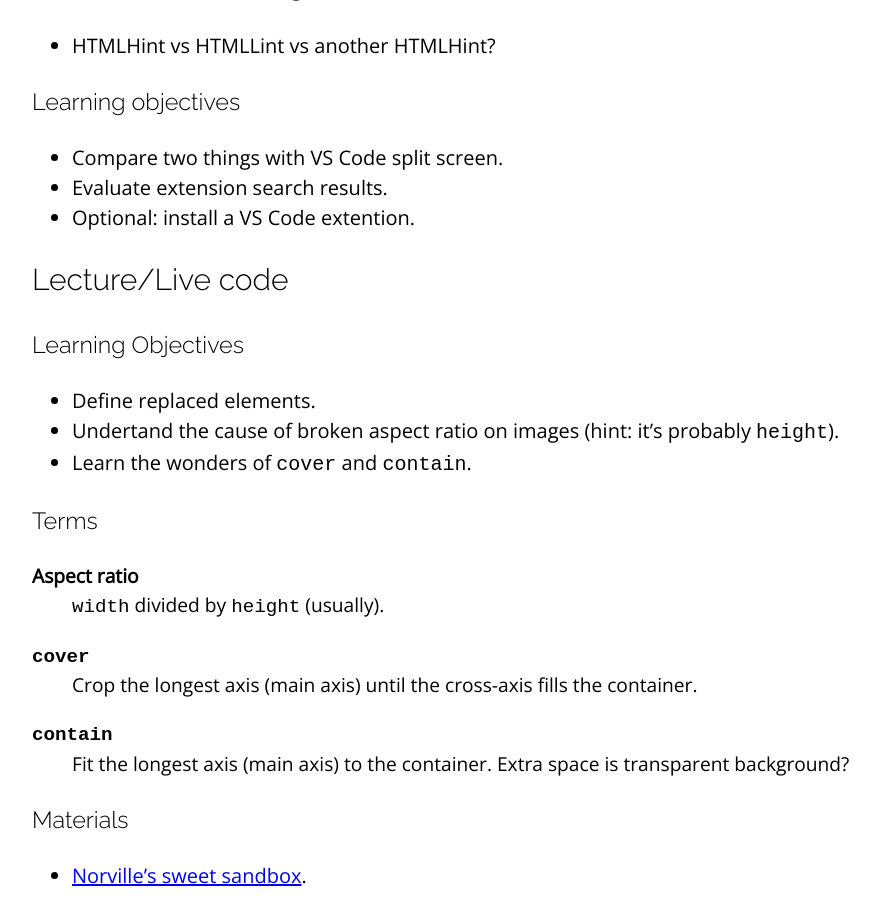
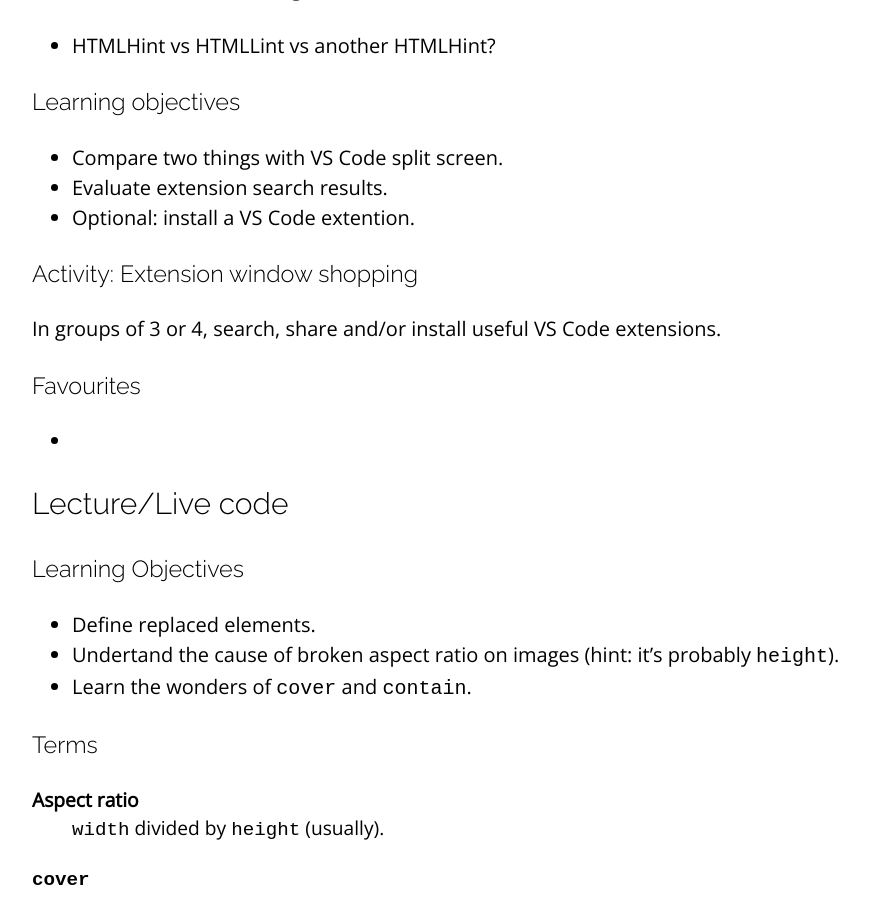
Before and after one commit to sait-wbdv/winter-2021, a Jekyll site: the page built from _posts/2021-01-29-card-patterns.md, in a window 1280 px wide and 900 px high, scrolled down 1527 px. Shown: the whole window, without its empty margins (96-976 px from the left). Built offline with Jekyll 4.4.1, drawn with Linux system fonts in a browser that asks for light colours; nearby versions of some CDN libraries; some of the changed text lies outside the part shown.

Commit message:
added W4M stub

```diff
--- a/_posts/2021-01-29-card-patterns.md
+++ b/_posts/2021-01-29-card-patterns.md
@@ -40,6 +40,12 @@ categories: cpnt260
 - Compare two things with VS Code split screen.
 - Evaluate extension search results.
 - Optional: install a VS Code extention.
+
+### Activity: Extension window shopping
+In groups of 3 or 4, search, share and/or install useful VS Code extensions.
+
+### Favourites
+-
 
 ## Lecture/Live code
 ### Learning Objectives
```
Also changed, not shown: other parts of _posts/2021-01-29-card-patterns.md (+1 -0 lines), _posts/2021-02-01-hero-sections.md (added, +39 -0 lines).
